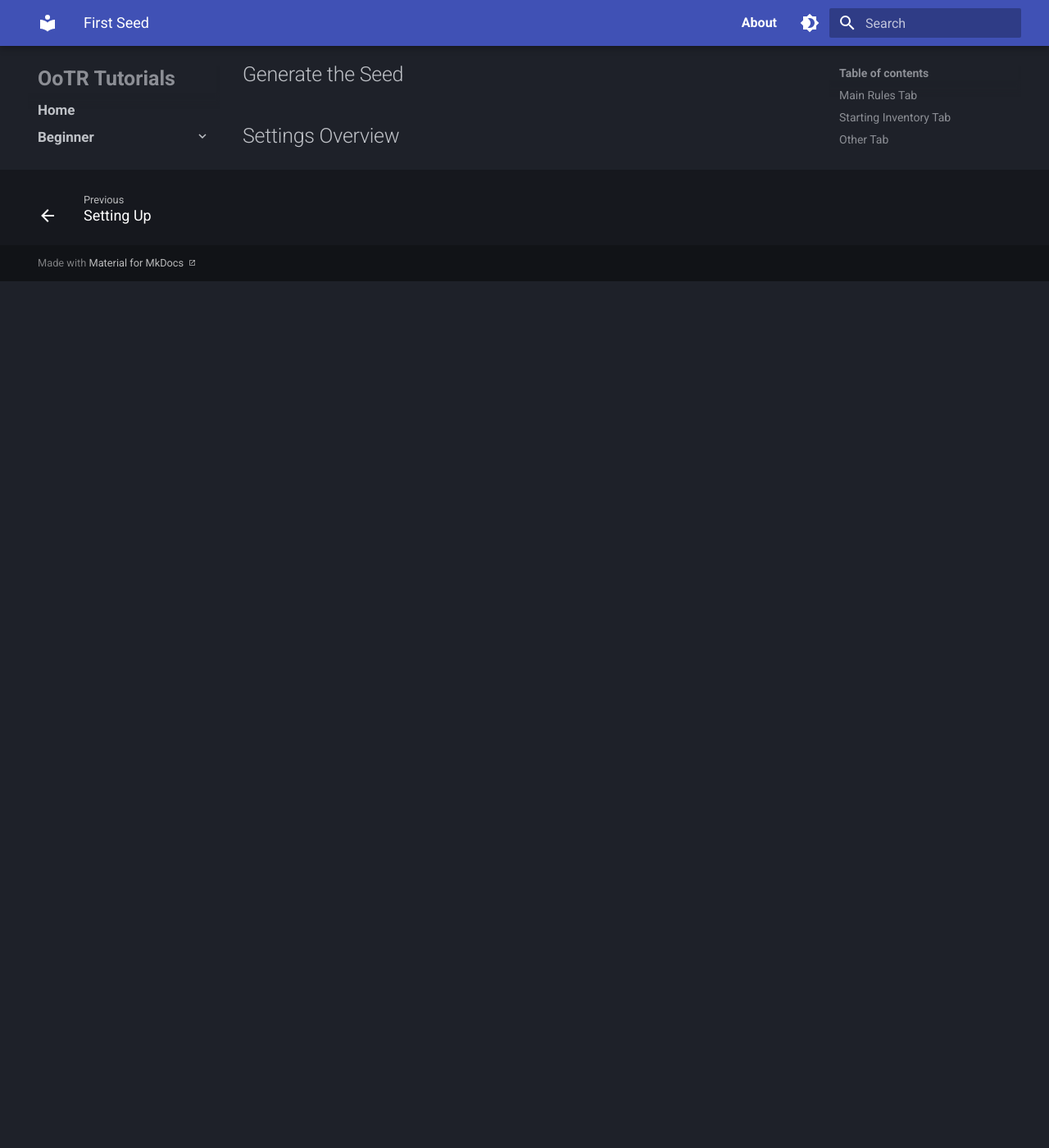
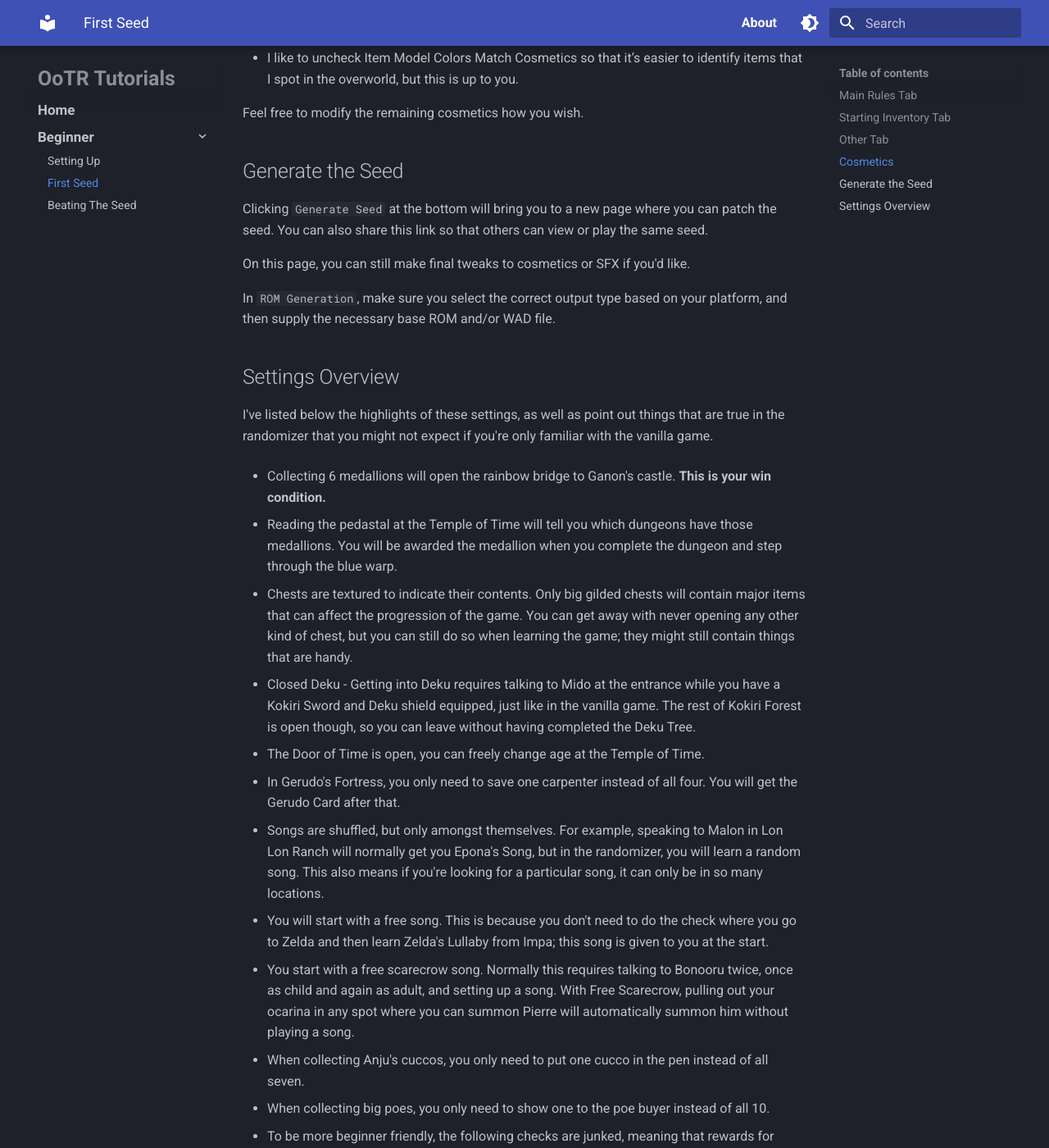
Before and after one commit to flee135/OoTR-Tutorials, an MkDocs documentation site: the page built from docs/beginner/first-seed.md, in a window 1280 px wide and 1400 px high, scrolled down 1618 px. Shown: the whole window at 82% size. Built offline with MkDocs 1.6.1 and Material for MkDocs 9.7.7, drawn with Linux system fonts in a browser that asks for light colours; before the commit the page ends 1961 px from its top, so only the background shows below that; some of the changed text lies outside the part shown.

Commit message:
Update first-seed

```diff
--- a/docs/beginner/first-seed.md
+++ b/docs/beginner/first-seed.md
@@ -1,17 +1,19 @@
 # Setting Up Your First Seed
 
-To generate your first seed, head over to https://ootrandomizer.com/generator.
+There are a lot of resources for how to actually generate a seed to play. For a video tutorial you can follow [Trez's guide](https://www.youtube.com/watch?v=7X0Le98C5Yc), and for a written tutorial you can follow the [Setup](https://wiki.ootrandomizer.com/index.php?title=Setup) page on the OoTR Wiki.
+
+The rest of this article is primarily about the settings that I recommend for your first seed. There are so many things you can randomize in OoTR, and a lot of these can be overwhelming.
 
 > **Note:** The following instructions are for the v9.1 generator, but should be general enough to work for any version. You can find the current version in the dropdown box just above the generator.
 
 I recommend starting with a variation of the Easy Mode preset. On the ROM options tab, under Settings Preset, select Easy Mode and click Load. Also make sure at the top that "Create Spoiler Log" is checked on. This generates a file that you can use to look up where all the items are, in case you get stuck and need to look up where certain items are.
 
-> If you're using v9.1, the settings string for the following settings is `BSAWDNCAX2TB2XCHGABSL62AEAEAAAAAJAAAASAA8AAYAAABAKCBBALAAYLAHF8WJNFAAAAAABAEZAAA2A7KDCJA8HAENS6AFB25KHSASABUTNJ`
+> If you're using v9.1, the settings string for the following settings is `BSAWDNCAX2TB2XCHGABSL62ANAEAAAAAJAAAASAA8AAYAAABAKCBBALAAYLAHF8WJNFAAAAAABAEZAAA2A7KDCJA8HAENS6AFB25KHSASABUTNJ`
 >
 >You can copy this into the Settings String box at the bottom and hit Import to import all the settings in automatically instead of manually changing every setting yourself. If you do, you can skip to [Generate the Seed](#generate-the-seed).
 
 ## Main Rules Tab
-- In the Open column, select Open Forest
+- In the Open column, select Closed Deku
 - In the Shuffle column, under "Shuffle Adult Trade Sequence Items", uncheck everything except Claim Check.
 - In the Shuffle column, enable the Shuffle Kokiri Sword option.
 
@@ -34,5 +36,44 @@ Note in the bottom right under Other that you will also start with consumables,
 Feel free to modify the remaining cosmetics how you wish.
 
 ## Generate the Seed
+Clicking `Generate Seed` at the bottom will bring you to a new page where you can patch the seed. You can also share this link so that others can view or play the same seed.
+
+On this page, you can still make final tweaks to cosmetics or SFX if you'd like.
+
+In `ROM Generation`, make sure you select the correct output type based on your platform, and then supply the necessary base ROM and/or WAD file.
 
 ## Settings Overview
+I've listed below the highlights of these settings, as well as point out things that are true in the randomizer that you might not expect if you're only familiar with the vanilla game.
+
+- Collecting 6 medallions will open the rainbow bridge to Ganon's castle. **This is your win condition.**
+
+- Reading the pedastal at the Temple of Time will tell you which dungeons have those medallions. You will be awarded the medallion when you complete the dungeon and step through the blue warp.
+
+- Chests are textured to indicate their contents. Only big gilded chests will contain major items that can affect the progression of the game. You can get away with never opening any other kind of chest, but you can still do so when learning the game; they might still contain things that are handy.
+
+- Closed Deku - Getting into Deku requires talking to Mido at the entrance while you have a Kokiri Sword and Deku shield equipped, just like in the vanilla game. The rest of Kokiri Forest is open though, so you can leave without having completed the Deku Tree.
+
+- The Door of Time is open, you can freely change age at the Temple of Time.
+
+- In Gerudo's Fortress, you only need to save one carpenter instead of all four. You will get the Gerudo Card after that.
+
+- Songs are shuffled, but only amongst themselves. For example, speaking to Malon in Lon Lon Ranch will normally get you Epona's Song, but in the randomizer, you will learn a random song. This also means if you're looking for a particular song, it can only be in so many locations.
+
+- You will start with a free song. This is because you don't need to do the check where you go to Zelda and then learn Zelda's Lullaby from Impa; this song is given to you at the start.
+
+- You start with a free scarecrow song. Normally this requires talking to Bonooru twice, once as child and again as adult, and setting up a song. With Free Scarecrow, pulling out your ocarina in any spot where you can summon Pierre will automatically summon him without playing a song.
+
+- When collecting Anju's cuccos, you only need to put one cucco in the pen instead of all seven.
+
+- When collecting big poes, you only need to show one to the poe buyer instead of all 10.
+
+- To be more beginner friendly, the following checks are junked, meaning that rewards for doing these will not get you anything that you need to complete the seed.
+    - Collecting 40 and 50 gold skulltula tokens
+    - Getting 1500 points in horseback archery in Gerudo Fortress. Note that getting 1000 points is still enabled and may have something.
+    - Wearing the Mask of Truth in the Deku Theater. Note that wearing the Skull Mask is still enabled and may have something.
+
+- Talking to the skulltulas in the skulltula house in Kakariko will tell you what the rewards are for collecting certain number of skulltulas. There are no hints for the reward for collecting 10 and 20 skulls, but there is a hint for collecting 30 skulls.
+
+- Ice arrows are not in the game, and are instead replaced by Blue Fire Arrows. This has the same properties as the blue fire you store in bottles and can be used to melt red ice.
+
+- If you reach the end of the game without light arrows, you can enter the Ganondorf boss room and he will tell you where you can find them. You can save and reset the game afterwards so that you can continue playing and find the light arrows.
--- a/mkdocs.yml
+++ b/mkdocs.yml
@@ -29,6 +29,7 @@ nav:
   - Beginner:
       - Setting Up: beginner/setting-up.md
       - First Seed: beginner/first-seed.md
+      - Beating The Seed: beginner/beating-seed.md
 
 # About is shown as a header link (top right), not in the sidebar — see
 # overrides/partials/header.html. Listed here so --strict doesn't warn it's
```
Also changed, not shown: docs/beginner/beating-seed.md (added).
